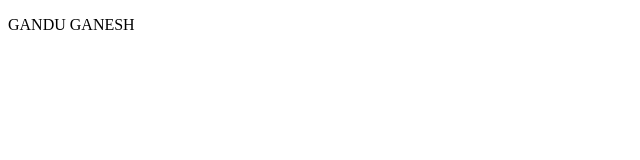
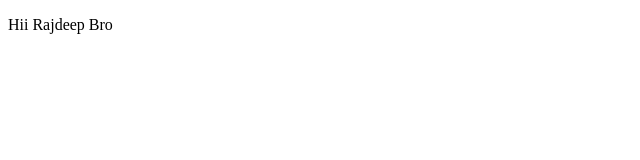
Before and after one commit to dynamic99160/dynamic99160.github.io, a plain HTML site: page index.html in a window 1280 px wide. Shown: the full height of the page, 0-640 px from the left. Drawn offline with Linux system fonts and the light colour scheme.

Commit message:
Update index.html

```diff
--- a/index.html
+++ b/index.html
@@ -22,7 +22,7 @@ div
 </style>
 </head>
 <body>
-   <p>GANDU GANESH </p>
+   <p>Hii Rajdeep Bro</p>
 
 
 
```
